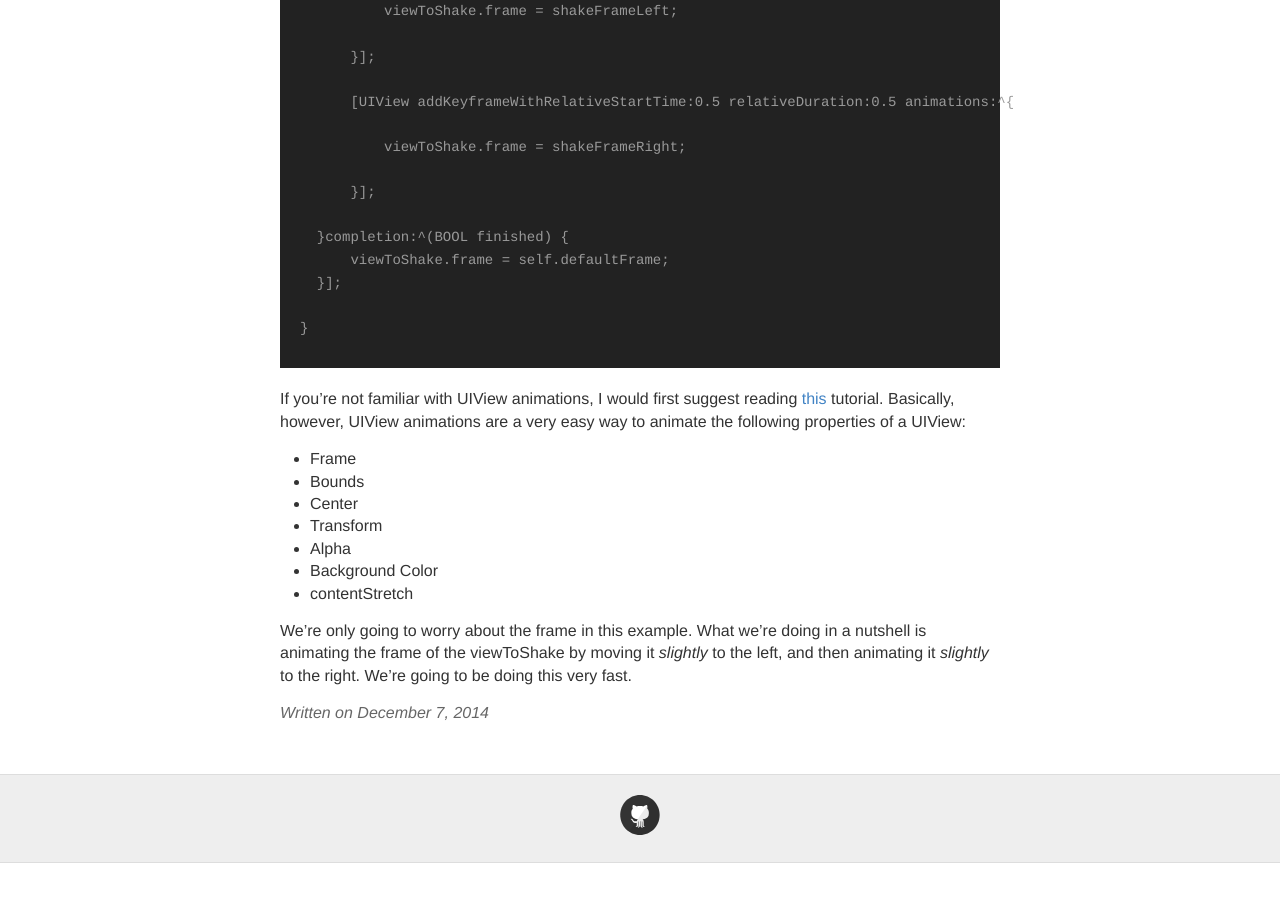
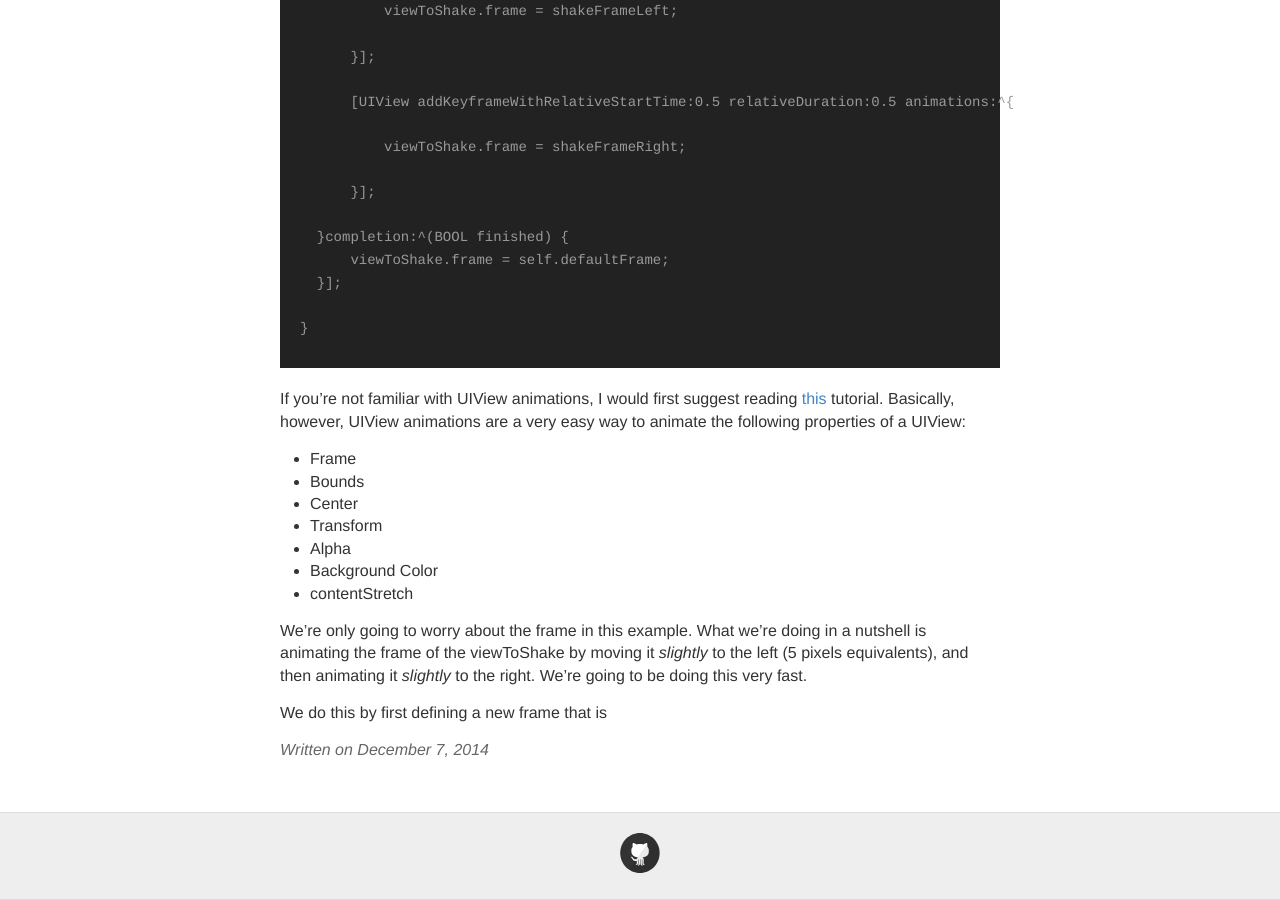
Before and after one commit to trentyou/trentyou.github.io, a Jekyll site: the page built from _posts/2014-12-7-Shaking a UIView.md, in a window 1280 px wide and 900 px high, scrolled down 2796 px. Built offline with Jekyll 4.4.1, drawn with Linux system fonts in a browser that asks for light colours; before the commit the page ends 3659 px from its top, so only the background shows below that.

Commit message:
Updated 2014-12-7-Shaking a UIView.md

```diff
--- a/_posts/2014-12-7-Shaking a UIView.md
+++ b/_posts/2014-12-7-Shaking a UIView.md
@@ -105,4 +105,6 @@
 - Background Color
 - contentStretch
 
-We're only going to worry about the frame in this example. What we're doing in a nutshell is animating the frame of the viewToShake by moving it _slightly_ to the left, and then animating it _slightly_ to the right. We're going to be doing this very fast.
+We're only going to worry about the frame in this example. What we're doing in a nutshell is animating the frame of the viewToShake by moving it _slightly_ to the left (5 pixels equivalents), and then animating it _slightly_ to the right. We're going to be doing this very fast.
+
+We do this by first defining a new frame that is
```
